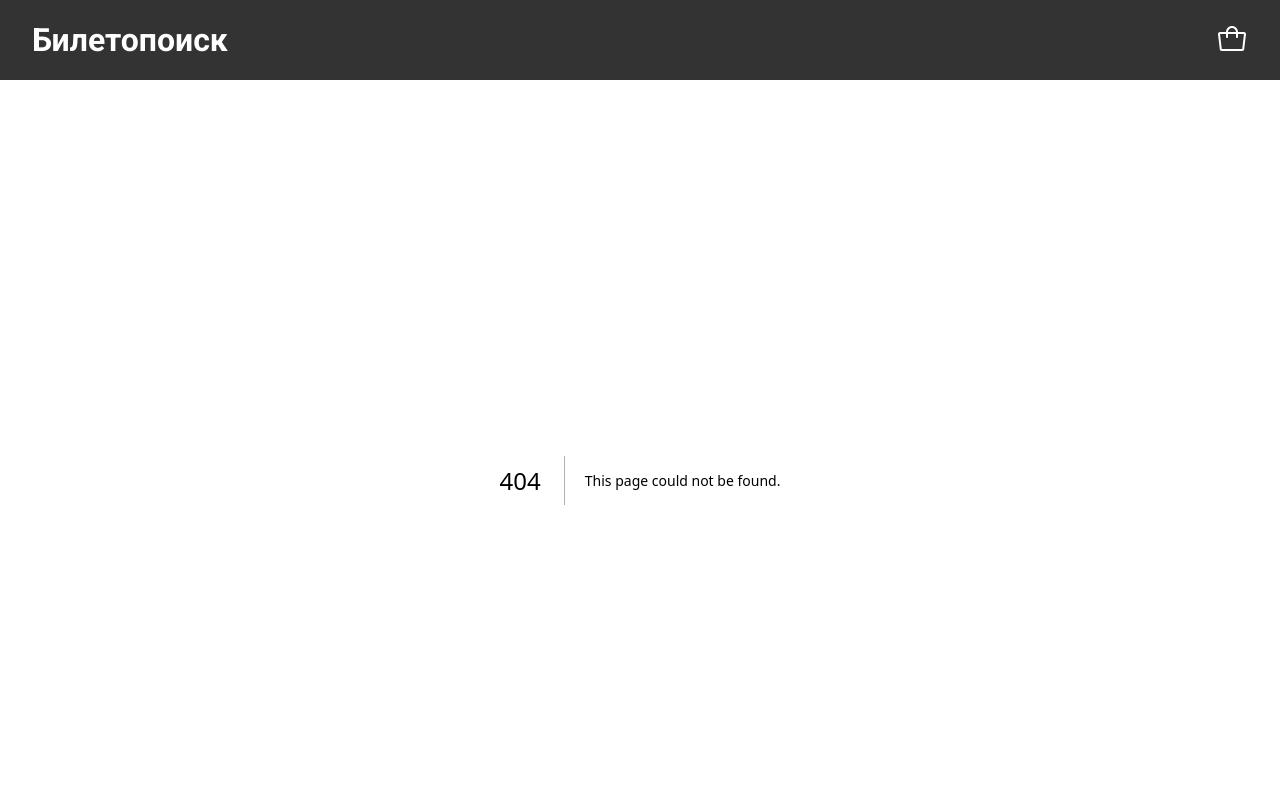
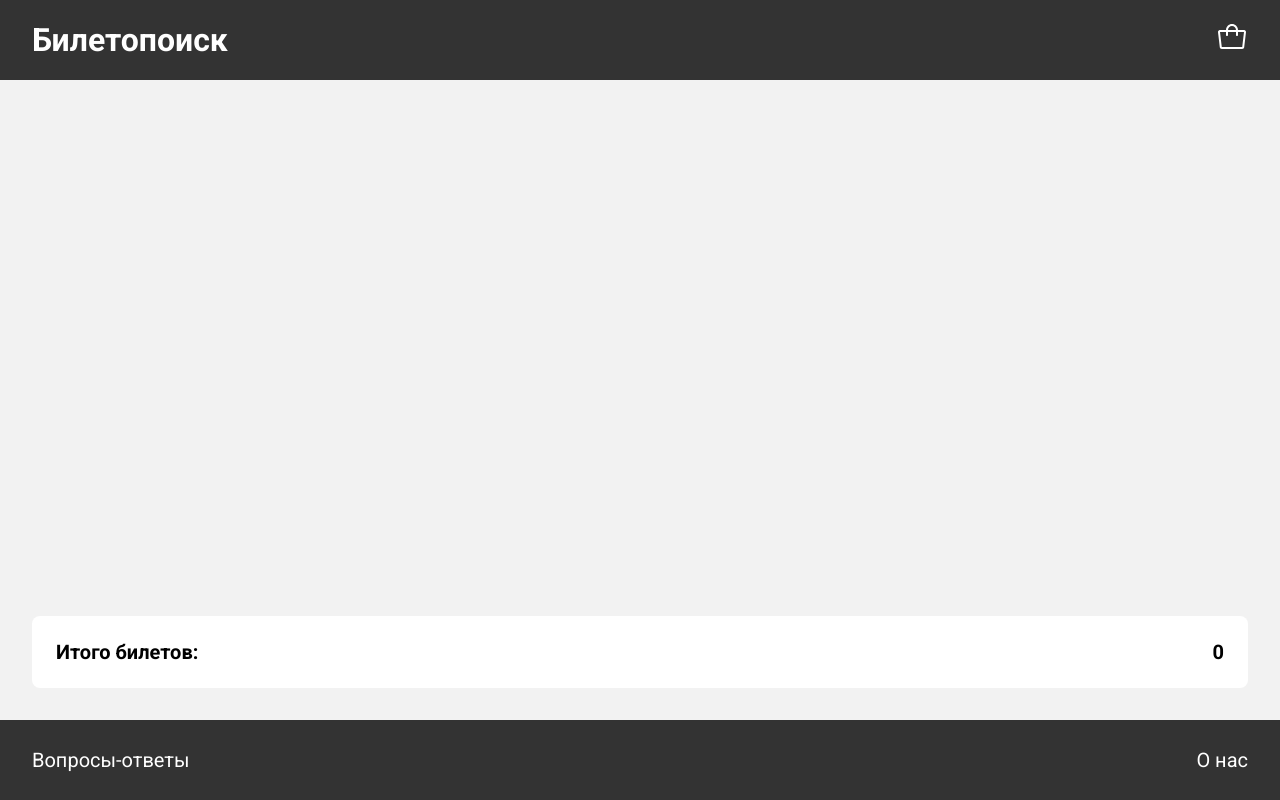
Before and after one commit to MaximFedarau/Biletopoisk, a Next.js app: page /cart in a window 1280 px wide. Before the commit this address had no page. Shown: the top 800 px of the page. Built offline with nearby package versions, Linux system fonts and the light colour scheme.

Commit message:
feat: create cart page

```diff
--- /dev/null
+++ b/src/app/cart/page.module.scss
@@ -0,0 +1,6 @@
+.container {
+    @include page-container;
+    display: flex;
+    flex-direction: column;
+    flex: 1;
+}
--- /dev/null
+++ b/src/app/cart/page.tsx
@@ -0,0 +1,15 @@
+import { NextPage } from "next";
+
+import { Cart } from "@/components";
+
+import styles from "./page.module.scss";
+
+const Page: NextPage = () => {
+  return (
+    <main className={styles.container}>
+      <Cart />
+    </main>
+  );
+};
+
+export default Page;
--- /dev/null
+++ b/src/components/Cart/index.tsx
@@ -0,0 +1,20 @@
+"use client";
+
+import { FC } from "react";
+import { useSelector } from "react-redux";
+
+import { ticketsQuantitySelector } from "@/store/tickets";
+
+import styles from "./styles.module.scss";
+
+export const Cart: FC = () => {
+  const ticketsQuantity = useSelector(ticketsQuantitySelector);
+  return (
+    <>
+      <div className={styles.total}>
+        <p>Итого билетов:</p>
+        <p>{ticketsQuantity}</p>
+      </div>
+    </>
+  );
+};
--- /dev/null
+++ b/src/components/Cart/styles.module.scss
@@ -0,0 +1,12 @@
+.total {
+    display: flex;
+    justify-content: space-between;
+    position: sticky;
+    background-color: $white;
+    bottom: $size-12;
+    margin-top: auto;
+    padding: $size-12;
+    border-radius: $rounded-lg;
+    font-size: $text-xl;
+    font-weight: $font-semibold;
+}
--- a/src/components/Layout/Header/index.tsx
+++ b/src/components/Layout/Header/index.tsx
@@ -23,7 +23,9 @@ export const Header: FC = () => {
             {ticketsQuantity}
           </div>
         )}
-        <NextImage src={basket} alt="basket" />
+        <NextLink href="/cart">
+          <NextImage src={basket} alt="basket" />
+        </NextLink>
       </section>
     </header>
   );
--- a/src/components/Movies/Filters/styles.module.scss
+++ b/src/components/Movies/Filters/styles.module.scss
@@ -35,11 +35,3 @@
     flex-direction: column;
     gap: $size-8;
 }
-
-.dropdown {
-    position: sticky;
-    background-color: red;
-    max-height: 50px;
-    overflow: scroll;
-    overscroll-behavior: none;
-}
--- a/src/components/index.tsx
+++ b/src/components/index.tsx
@@ -1,4 +1,5 @@
 export * from "./Cards";
+export * from "./Cart";
 export * from "./Movies/Filters";
 export * from "./Layout";
 export * from "./Movies";
```
